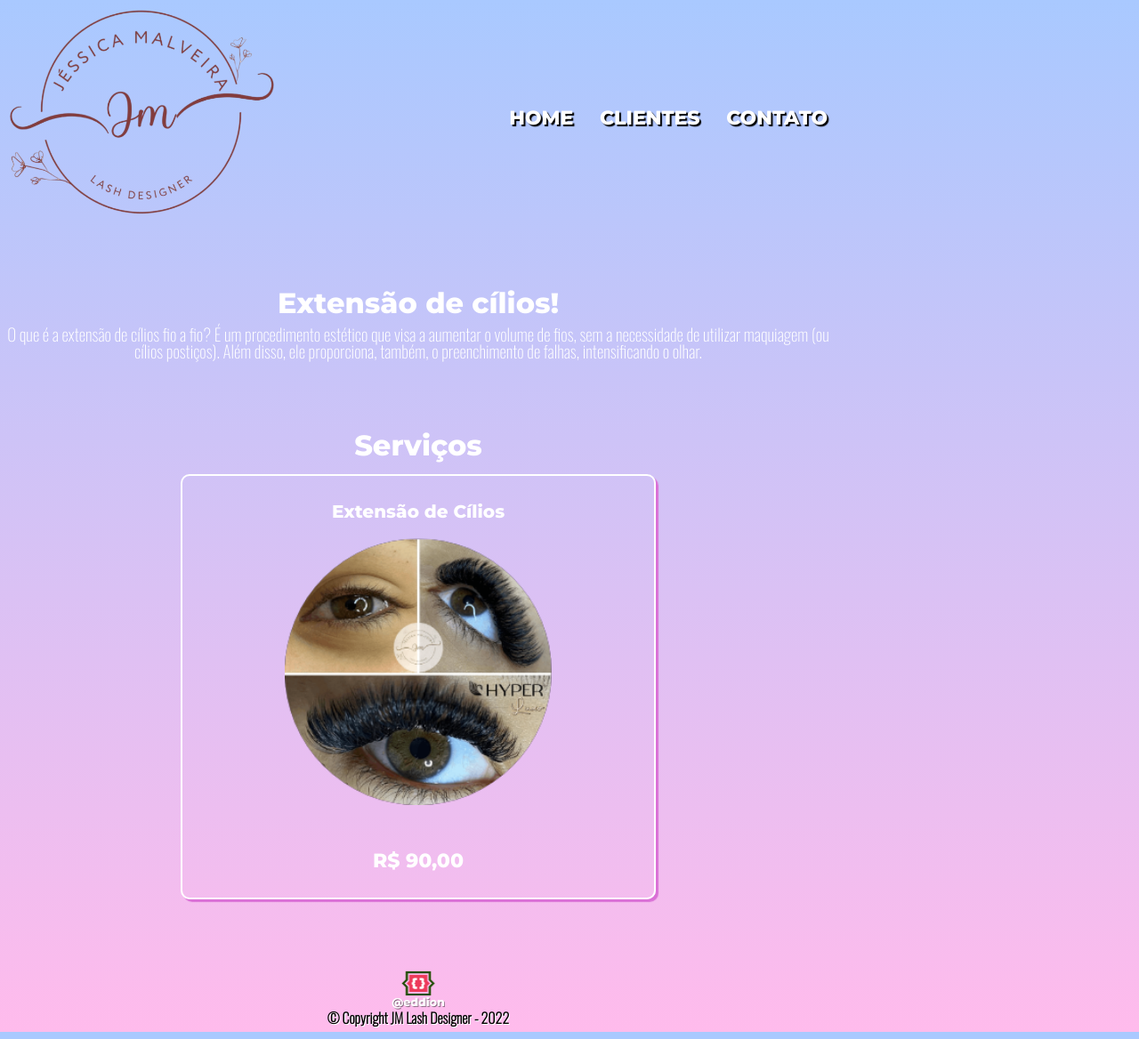
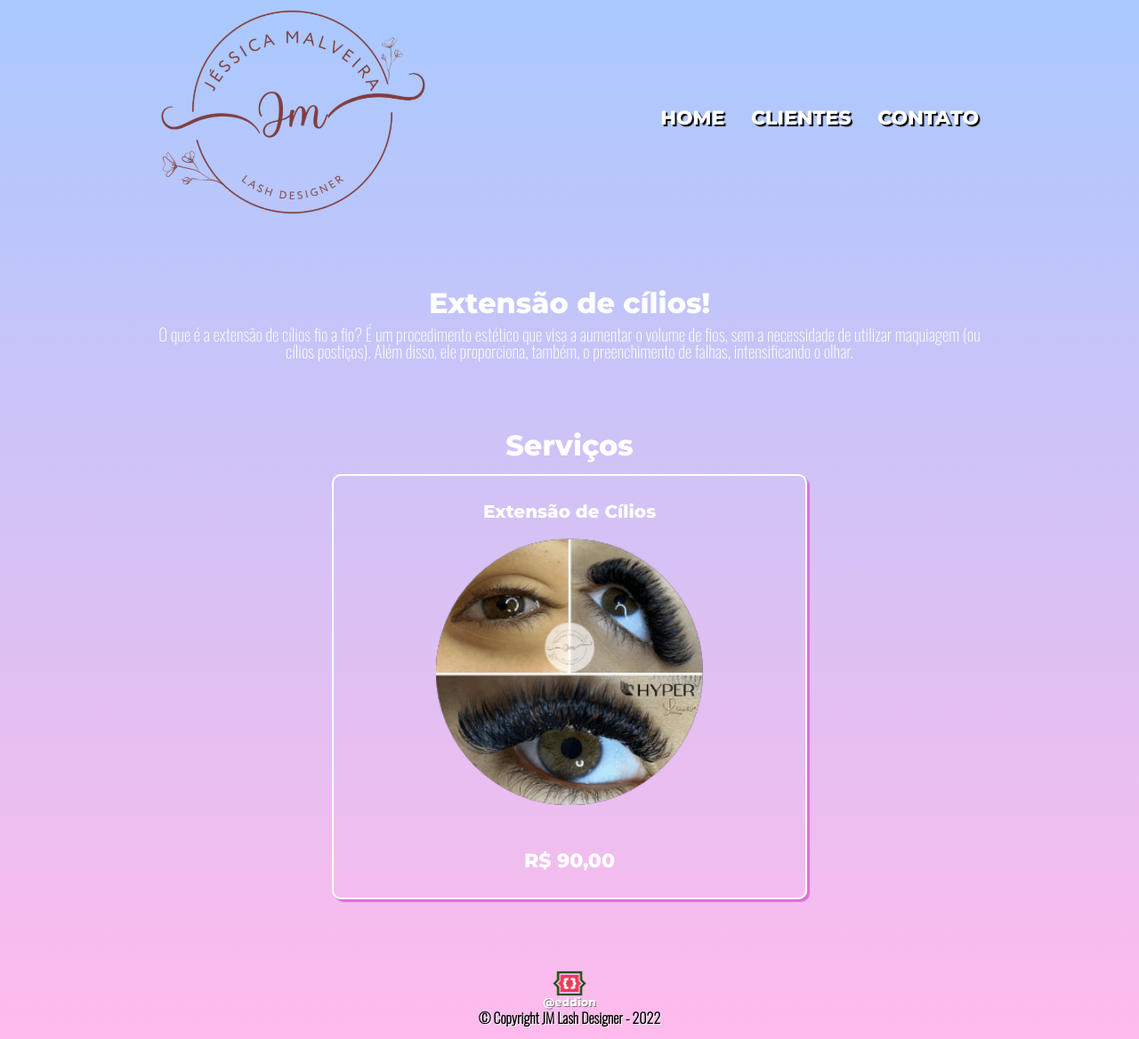
Before and after one commit to edipodion/jmalveira, a plain HTML site: page index.html in a window 1280 px wide. Shown: the whole page at 89% size. Drawn offline with nearby package versions, Linux system fonts and the light colour scheme.

Commit message:
Site centralizado
Centralizei o site no modo Computador. A pagina fica muito mais nítida.

```diff
--- a/style.css
+++ b/style.css
@@ -20,7 +20,7 @@ body {
 .caixa {
   position: relative;
   width: 940px;
-  margin: 0;
+  margin: 0 auto;
 }
 
 nav {
@@ -49,8 +49,14 @@ nav a:hover {
   text-decoration: underline;
 }
 
-.container {
+.container_descricao {
   width: 940px;
+  margin: 0 auto;
+}
+
+.container_servico {
+  width: 940px;
+  margin: 0 auto;
 }
 
 .principal {
@@ -125,7 +131,7 @@ li img {
 
 footer {
   width: 940px;
-  margin: 2em 0 0.5em 0;
+  margin: 1em auto;
   text-align: center;
   font-family: var(--font_secundaria);
   font-weight: 500;
@@ -211,6 +217,8 @@ th {
   .principal,
   .servico,
   .caixa_servico,
+  .container_descricao,
+  .container_servico,
   footer {
     width: auto;
   }
@@ -240,4 +248,7 @@ th {
   .descricao {
     font-size: 1.3em;
   }
+  nav li {
+    padding: 5px;
+  }
 }
```
